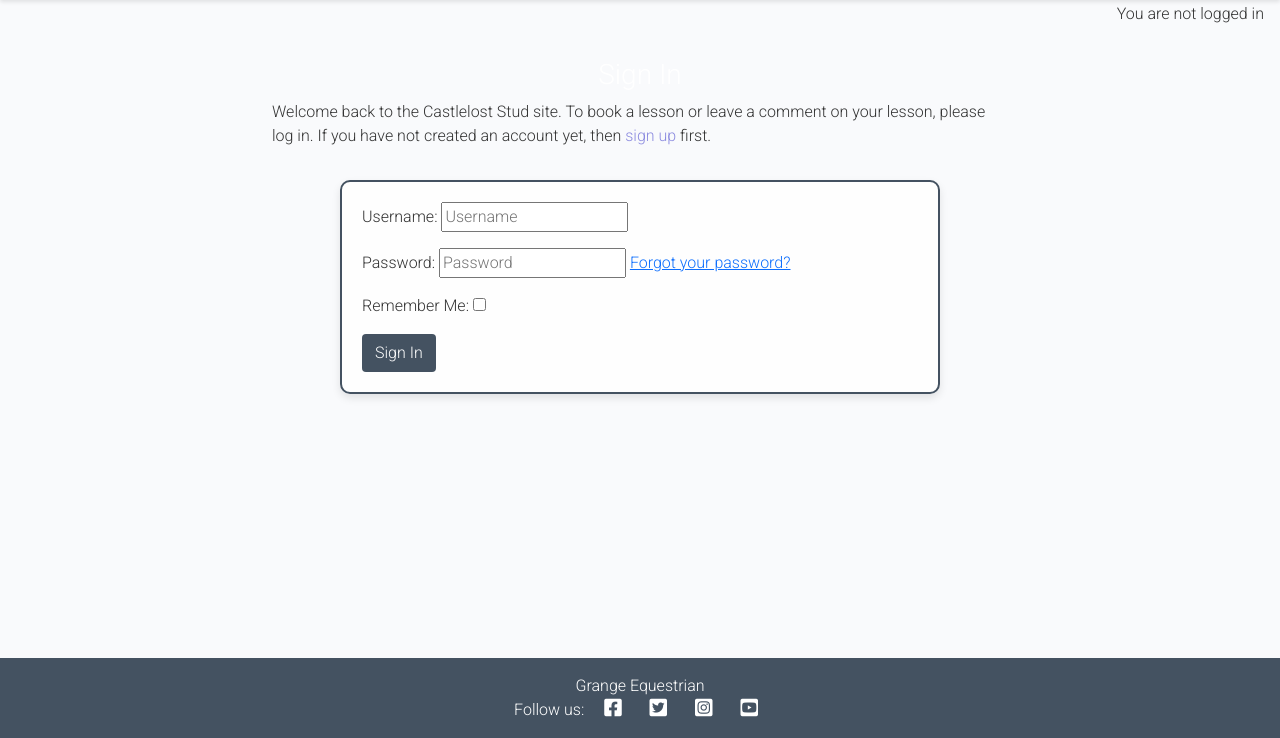
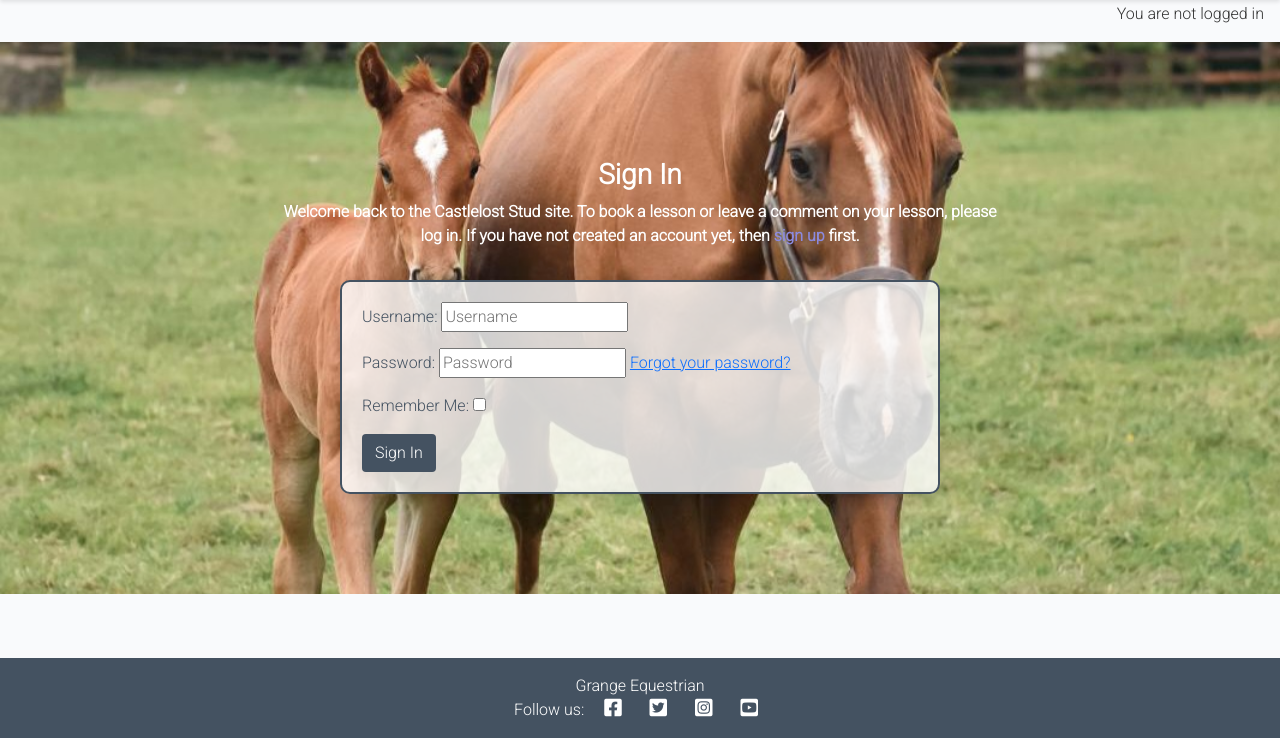
Before and after one commit to Declan444/Castlelost-Stud, a Django app: page /accounts/login/ in a window 1280 px wide. Shown: the part 62-800 px from the top of the page. Run offline with Django 4.2, Linux system fonts and the light colour scheme; some libraries are stand-ins or nearby versions.

Commit message:
style signup, login and contact us pages

```diff
--- a/castleloststud/settings.py
+++ b/castleloststud/settings.py
@@ -28,7 +28,7 @@ TEMPLATES_DIR = os.path.join(BASE_DIR, 'templates')
 SECRET_KEY = os.environ.get("SECRET_KEY")
 
 # SECURITY WARNING: don't run with debug turned on in production!
-DEBUG = False
+DEBUG = True
 
 ALLOWED_HOSTS = ['127.0.0.1', 'castlelost-stud-cbac18c58c5b.herokuapp.com']
 
--- a/static/css/style.css
+++ b/static/css/style.css
@@ -723,6 +723,7 @@ h3, h4 {
     color: #ffffff;
     }
 
+    /* register page */
     /* signup-section */
     .signup-section {
         background-image: url('/static/images/horseandfoal.jpg');
@@ -742,7 +743,15 @@ h3, h4 {
         font-weight: bold;
     }
 
+    .signup-header {
+        font-weight: bold;
+    }
 
+    .signup-text {
+        text-align: center;
+    }
+
+    /* contact us page */
     .contact-section {
         background-image: url('/static/images/horseandfoal.jpg');
         background-size: cover;
@@ -761,3 +770,27 @@ h3, h4 {
             text-align: center;
             font-weight: bold;
      }
+
+     /* login page */
+     .login-section {
+        background-image: url('/static/images/horseandfoal.jpg');
+        background-size: cover;
+        background-position: center;
+        background-repeat: no-repeat;
+        padding: 100px 0;
+        color: #ffffff;
+        }
+
+    .login-header {
+        text-align: center;
+        font-weight: bold;
+    }
+
+    .login-text {
+        text-align: center;
+        font-weight: bold;
+    }
+
+    .login label {
+        color: #445261
+    }
--- a/templates/account/login.html
+++ b/templates/account/login.html
@@ -6,13 +6,13 @@
 {% block head_title %}{% trans "Sign In" %}{% endblock %}
 
 {% block content %}
-
+<div class="login-section">
 <div class="container">
     <div class="row">
         <div class="col-md-8 mt-3 offset-md-2">
-            <h3>{% trans "Sign In" %}</h3>
+            <h3 class="login-header">{% trans "Sign In" %}</h3>
 
-            <p>{% blocktrans %}Welcome back to the Castlelost Stud site. To book a lesson or leave a comment on your lesson, please log in. If
+            <p class="login-text">{% blocktrans %}Welcome back to the Castlelost Stud site. To book a lesson or leave a comment on your lesson, please log in. If
                 you
                 have not created an account yet, then <a class="link" href="{{ signup_url }}">sign up</a>
                 first.{% endblocktrans %}</p>
@@ -31,4 +31,5 @@
         </div>
     </div>
 </div>
+</div>
 {% endblock %}
--- a/templates/account/signup.html
+++ b/templates/account/signup.html
@@ -9,9 +9,9 @@
 <div class="container">
   <div class="row">
     <div class="col-md-8 mt-3 offset-md-2">
-      <h3>{% trans "Sign Up" %}</h3>
+      <h3 class="signup-header">{% trans "Sign Up" %}</h3>
 
-      <p>{% blocktrans %}
+      <p class="signup-text">{% blocktrans %}
         Welcome  to the Grange Equestrian site where you can book a lesson.
         If you already have an account? Then please
         <a class="bold-link" href="{{ login_url }}">sign in</a>
```
